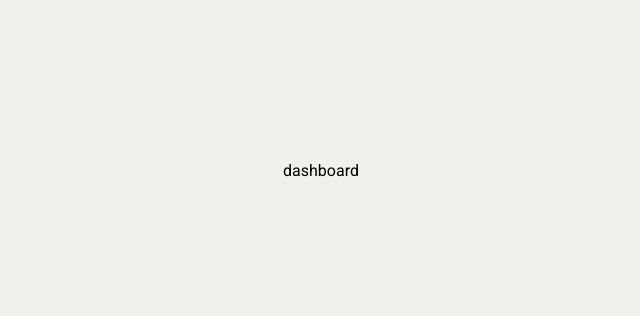
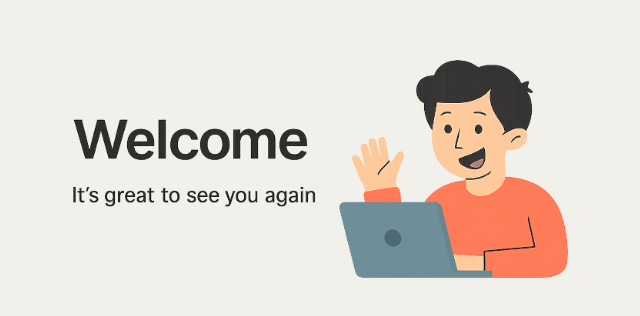
Before and after one commit to romariosc15/login-challenge, a Vue app: page /dashboard in a window 1280 px wide. Shown: the part 230-546 px from the top of the page, without its empty margins (319-959 px from the left). Built offline with nearby package versions, Linux system fonts and the light colour scheme.

Commit message:
feat: add new styles

```diff
--- a/src/assets/main.css
+++ b/src/assets/main.css
@@ -27,6 +27,7 @@ button {
   --radius-lg: 0.75rem;
   --padding-md: 0.75rem;
   --padding-lg: 1.25rem;
+  --margin-sm: 0.25rem;
   --margin-md: 0.5rem;
   --margin-xl: 1rem;
   --font-size-sm: 0.875rem;
--- a/src/components/NotificationMessage.vue
+++ b/src/components/NotificationMessage.vue
@@ -48,23 +48,25 @@ const imageSrc = computed(() => {
 .notification-container {
   display: flex;
   flex-direction: row;
+  align-items: center;
   gap: 0.75rem;
   padding: var(--padding-lg);
   border-radius: var(--radius-lg);
   position: fixed;
-  top: 16px;
+  top: 24px;
   left: 50%;
   transform: translateX(-50%);
 }
 
 .notification-image {
-  width: 50px;
+  width: 40px;
+  height: 40px;
 }
 
 .notification-title {
   font-weight: 600;
   font-size: var(--font-size-lg);
-  margin-bottom: var(--margin-md);
+  margin-bottom: var(--margin-sm);
 }
 
 .notification-message {
--- a/src/views/DashboardView.vue
+++ b/src/views/DashboardView.vue
@@ -1,7 +1,9 @@
 <script setup></script>
 
 <template>
-  <main class="main-container">dashboard</main>
+  <main class="main-container">
+    <img class="main-image" src="../assets/images/dashboard.png" alt="" />
+  </main>
 </template>
 
 <style scoped>
@@ -12,4 +14,7 @@
   min-height: 100vh;
   background: #f2f0eb;
 }
+.main-image {
+  width: 500px;
+}
 </style>
```
Also changed, not shown: src/assets/images/dashboard.png (added).
